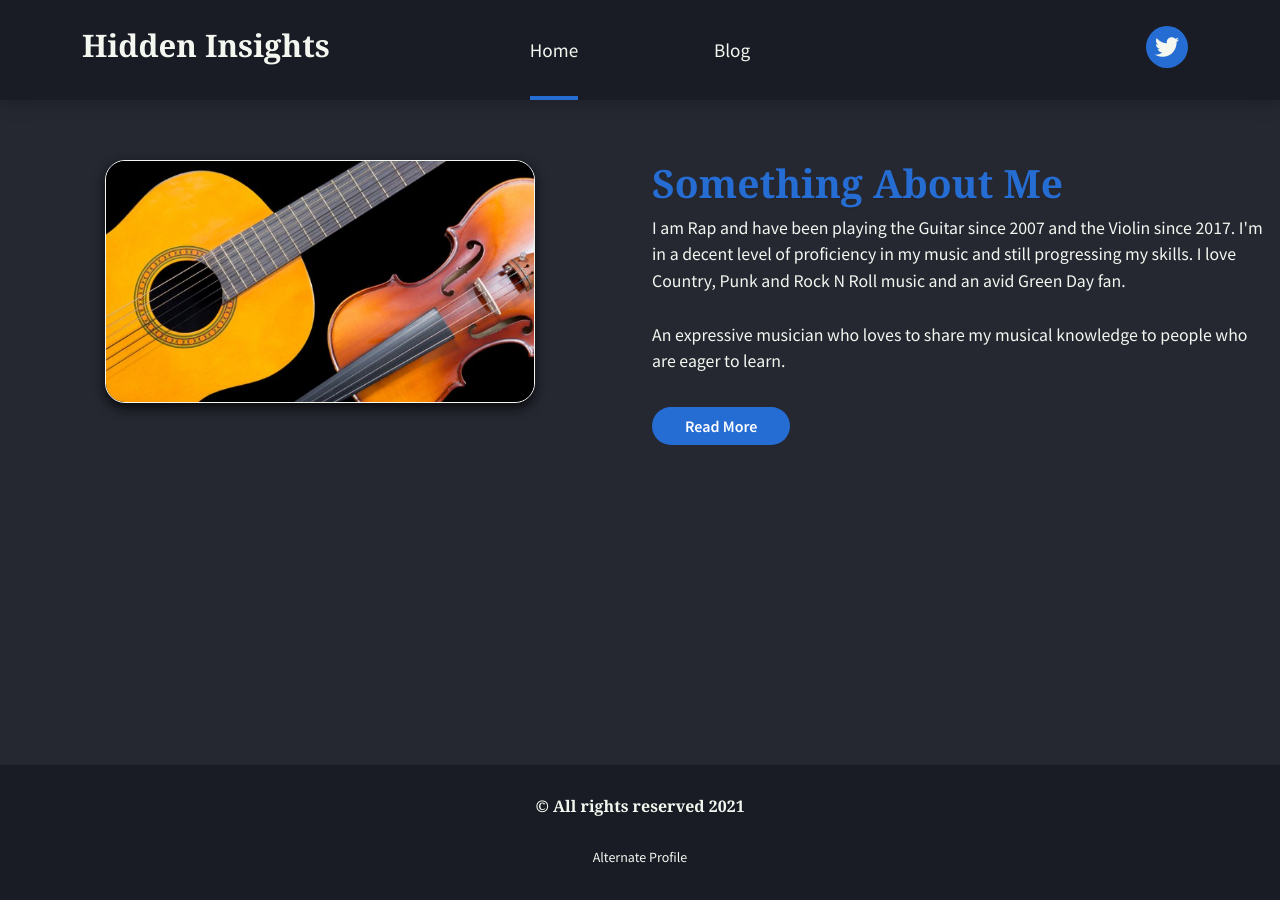
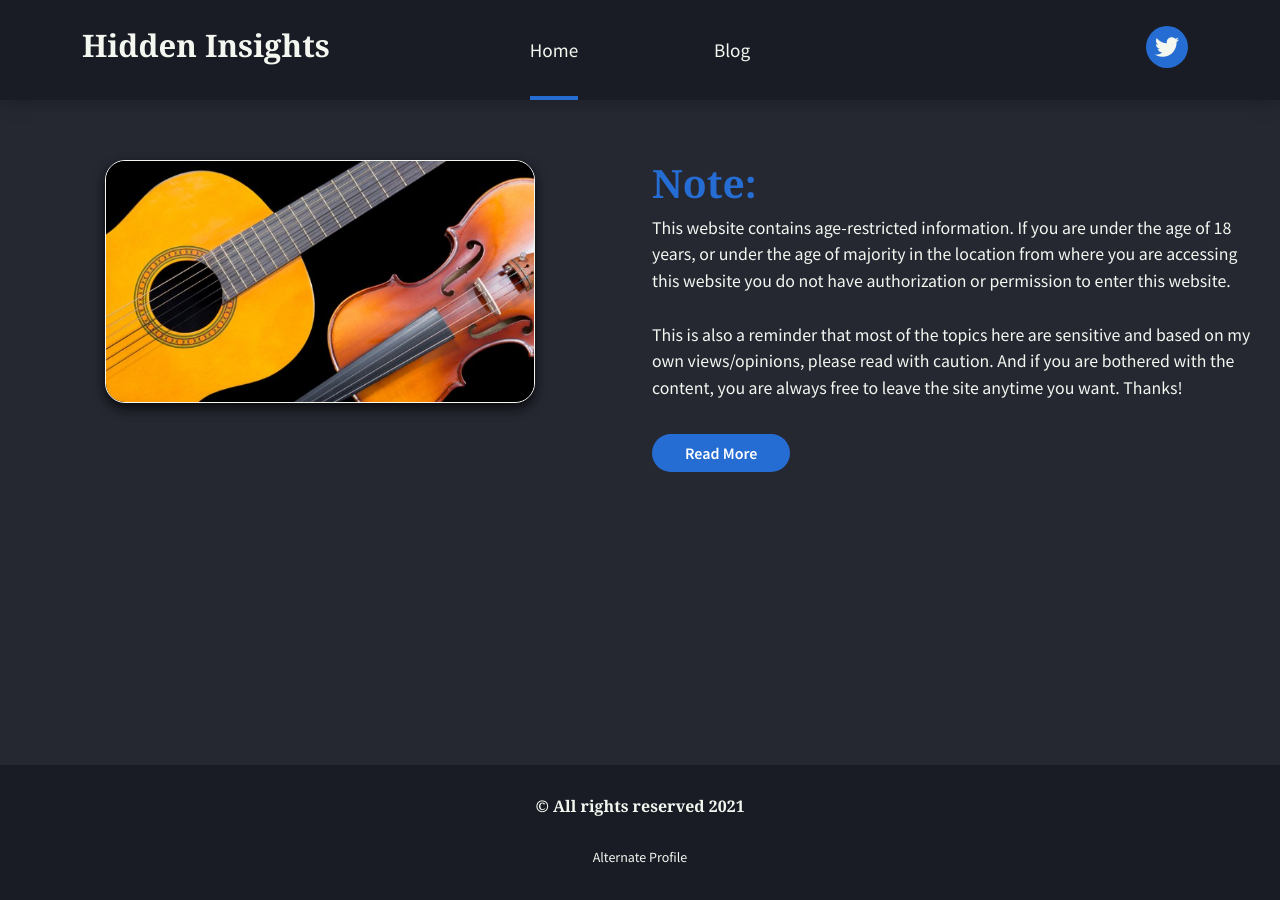
Before and after one commit to rapsamaniego27/alter, a Jekyll site: the page built from index.html, in a window 1280 px wide. Built offline with Jekyll 4.4.1, drawn with Linux system fonts in a browser that asks for light colours; nearby versions of some CDN libraries; some web fonts are replaced.

Commit message:
Update Pages “home”

```diff
--- a/_data/home.yml
+++ b/_data/home.yml
@@ -1,27 +1,24 @@
-welcome_tagline: Sharing the gift of music to everyone!
-welcome_subtext: Guitarist | Violinist
-summary_title: Something About Me
 summary_description: >-
-  I am Rap and  have been playing the Guitar since 2007 and the Violin since
-  2017. I'm in a decent level of proficiency in my music and still progressing
-  my skills.
-
-  I love Country, Punk and Rock N Roll music and an avid Green Day fan.
+  This website contains age-restricted information. If you are under the age of
+  18 years, or under the age of majority in the location from where you are
+  accessing this website you do not have authorization or permission to enter
+  this website.
 
   <br><br>
 
-  An expressive musician who loves to share my musical knowledge to people who are eager to learn.
+  This is also a reminder that most of the topics here are sensitive and based on my own views/opinions, please read with caution. And if you are bothered with the content, you are always free to leave the site anytime you want. Thanks!
 summary_image: /assets/files/dual-instruments.jpg
-summary_link: /bio
+feature_right_link: /lessons
 feature_left_title: A Leader of the Band
+feature_left_link: https://folkridge.com/
+feature_left_image: /assets/files/leader.jpg
+feature_right_title: A Proactive Teacher
 feature_left_description: Currently, I lead a band called Folk Ridge which
   specializes on Country, Folk and Rock n Roll music. It was a rough start but I
   managed to get the group established and find common people. I have a vision
   to make our preferred genres great again and introduce it to young gen and
   re-live the music into the oldies.
-feature_left_image: /assets/files/leader.jpg
-feature_left_link: https://folkridge.com/
-feature_right_title: A Proactive Teacher
+feature_right_image: /assets/files/teacher.jpg
 feature_right_description: >-
   As much as I love to express my music, I am also passionate to teach people
   the ways of
@@ -31,5 +28,7 @@ feature_right_description: >-
   <br><br>
 
   People tend to overwhelmed with the whole gamut of information YouTube, Google, and social media  are providing them, that is why I am here to help.
-feature_right_image: /assets/files/teacher.jpg
-feature_right_link: /lessons
+welcome_subtext: Guitarist | Violinist
+welcome_tagline: Sharing the gift of music to everyone!
+summary_title: "Note:"
+summary_link: /bio
```
